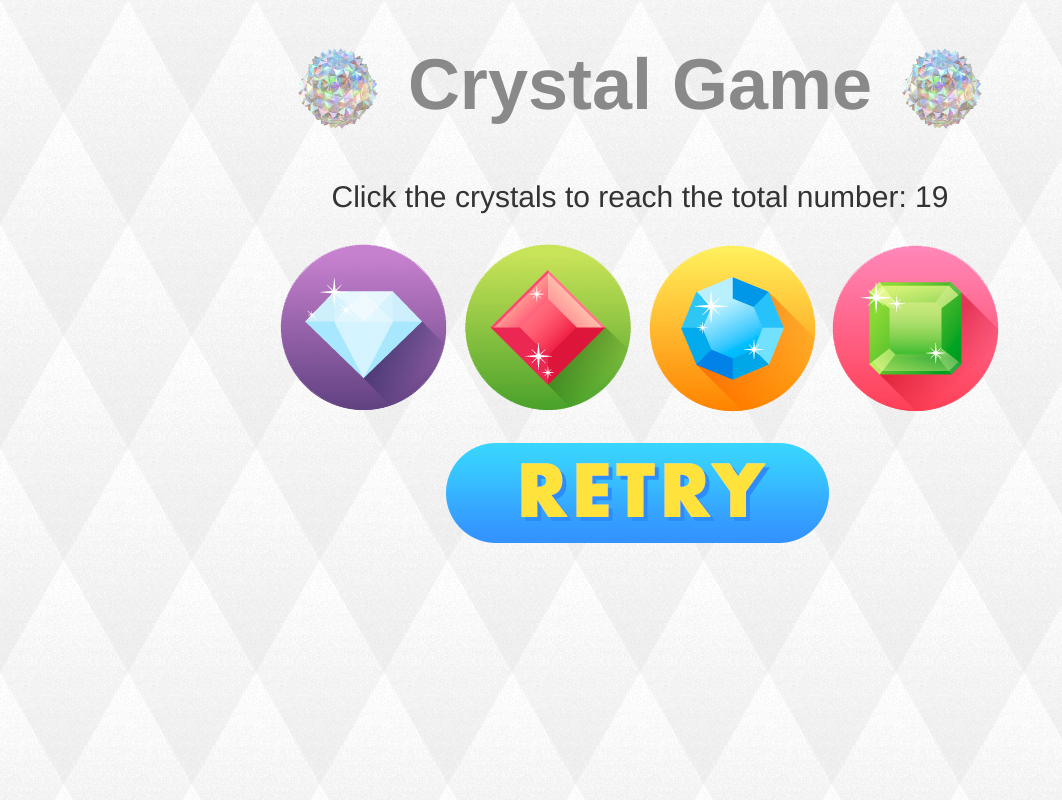
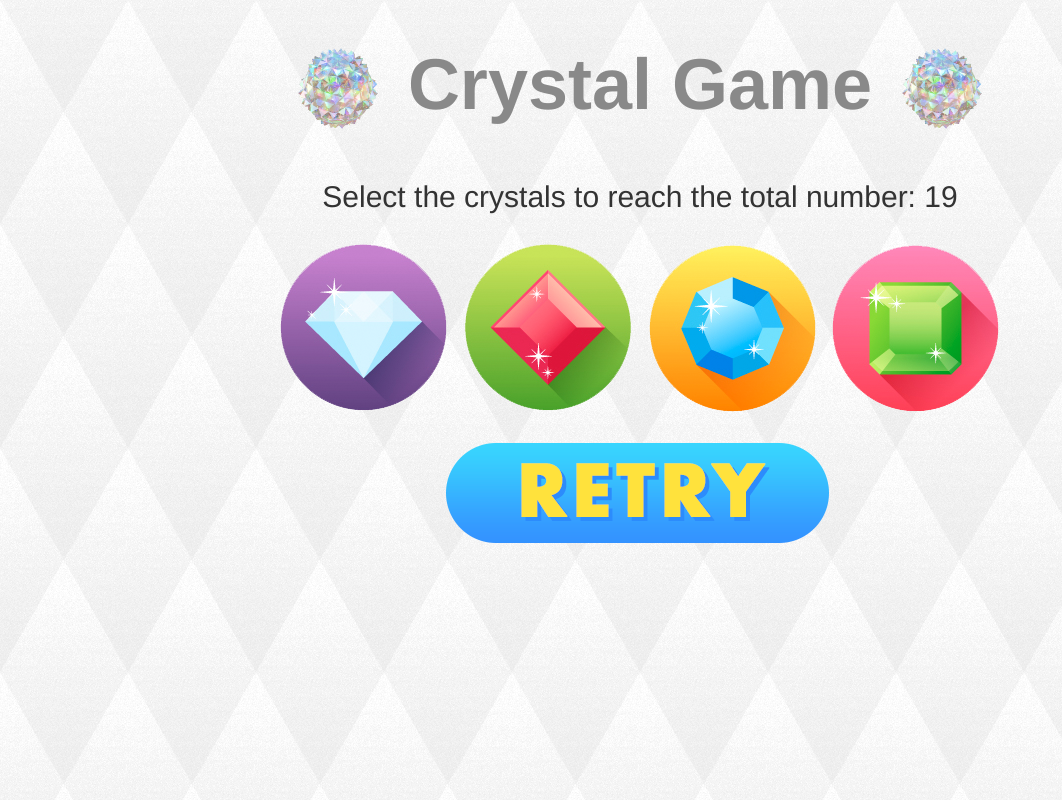
Before and after one commit to iammikemaroney/Crystal-Game, a plain HTML site: page index.html in a window 1280 px wide. Shown: the whole page, without its empty margins (0-1062 px from the left). Drawn offline with nearby package versions, Linux system fonts and the light colour scheme.

Commit message:
Update index.html

```diff
--- a/index.html
+++ b/index.html
@@ -19,7 +19,7 @@
     <div class="row">
         <div class="col-lg-12">
             <center><h1><img src="images/crystal-animation.gif" width="140">Crystal Game<img src="images/crystal-animation.gif" width="140"></h1>
-            <h2>Click the crystals to reach the total number: <span id="targetNumber"></span></h2></center>
+            <h2>Select the crystals to reach the total number: <span id="targetNumber"></span></h2></center>
         </div>
     </div>
 
```
